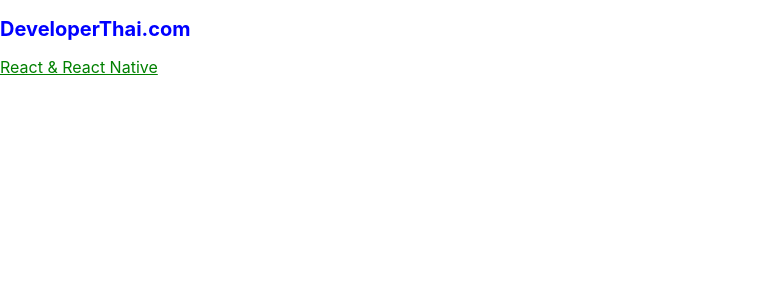
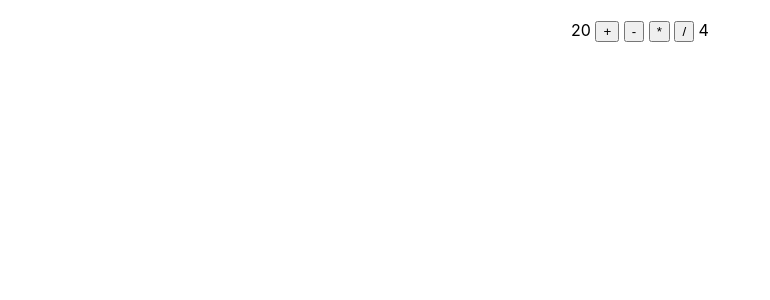
Before and after one commit to PimployPungnin/app1, a React (Create React App) app: page / in a window 1280 px wide. Shown: the top 300 px of the page, without its empty margins (0-770 px from the left). Built offline with nearby package versions, Linux system fonts and the light colour scheme.

Commit message:
Update App.js

```diff
--- a/src/App.js
+++ b/src/App.js
@@ -1,14 +1,5 @@
 import React from 'react'
-import './style.css'
-
-function App() {
-    return ( <
-        >
-        <
-        h2 > DeveloperThai.com < /h2> <
-        div className = 'title' > React & React Native < /div> <
-        />
-    )
+import { Calculator2 } from './calculator'
+export default function App() {
+    return <Calculator2 />
 }
-
-export default App;
```
